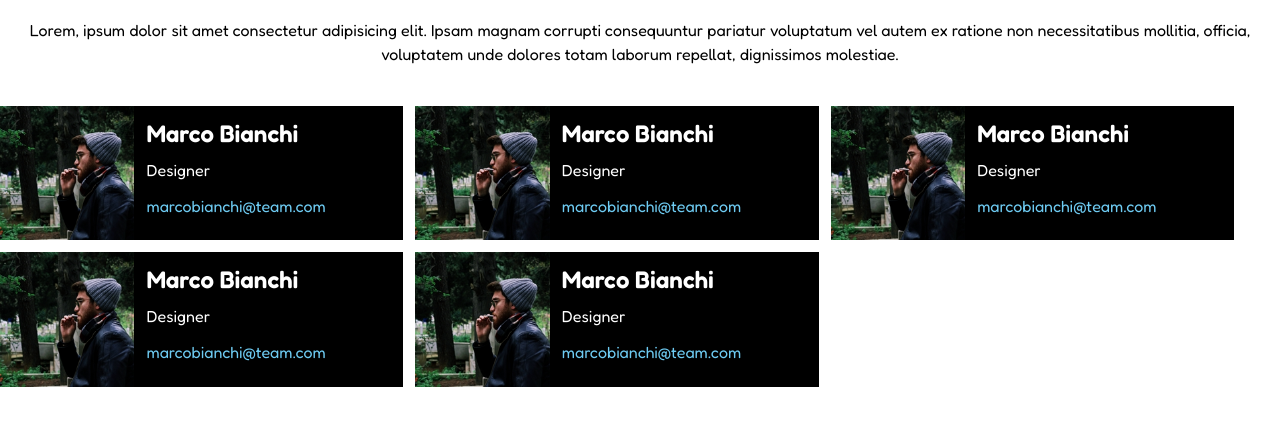
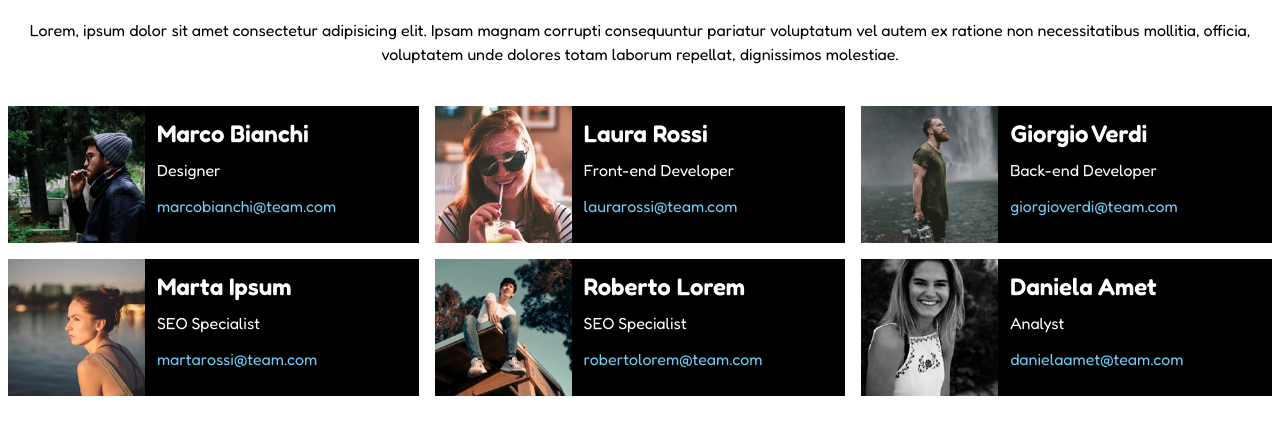
Before and after one commit to federicodececco/js-our-team, a plain HTML site: page index.html in a window 1280 px wide. Shown: the part 98-532 px from the top of the page. Drawn offline with nearby package versions, Linux system fonts and the light colour scheme.

Commit message:
add:script and some style

```diff
--- a/index.html
+++ b/index.html
@@ -29,55 +29,11 @@
       </p>
     </section>
     <main class="container mx-auto max-w-screen-xl">
-      <section class="flex flex-row flex-wrap gap-3">
-        <div class="flex bg-black">
-          <div class="basis-1/3">
-            <img src="./img/male1.png" alt="" />
-          </div>
-          <div class="p-3 text-white">
-            <h4 class="text-2xl font-semibold">Marco Bianchi</h4>
-            <p class="pt-2">Designer</p>
-            <p class="email pt-3">marcobianchi@team.com</p>
-          </div>
-        </div>
-        <div class="flex bg-black">
-            <div class="basis-1/3">
-              <img src="./img/male1.png" alt="" />
-            </div>
-            <div class="p-3 text-white">
-              <h4 class="text-2xl font-semibold">Marco Bianchi</h4>
-              <p class="pt-2">Designer</p>
-              <p class="email pt-3">marcobianchi@team.com</p>
-            </div>
-          </div>   <div class="flex bg-black">
-            <div class="basis-1/3">
-              <img src="./img/male1.png" alt="" />
-            </div>
-            <div class="p-3 text-white">
-              <h4 class="text-2xl font-semibold">Marco Bianchi</h4>
-              <p class="pt-2">Designer</p>
-              <p class="email pt-3">marcobianchi@team.com</p>
-            </div>
-          </div>   <div class="flex bg-black">
-            <div class="basis-1/3">
-              <img src="./img/male1.png" alt="" />
-            </div>
-            <div class="p-3 text-white">
-              <h4 class="text-2xl font-semibold">Marco Bianchi</h4>
-              <p class="pt-2">Designer</p>
-              <p class="email pt-3">marcobianchi@team.com</p>
-            </div>
-          </div>   <div class="flex bg-black">
-            <div class="basis-1/3">
-              <img src="./img/male1.png" alt="" />
-            </div>
-            <div class="p-3 text-white">
-              <h4 class="text-2xl font-semibold">Marco Bianchi</h4>
-              <p class="pt-2">Designer</p>
-              <p class="email pt-3">marcobianchi@team.com</p>
-            </div>
-          </div>
-      </section>
+      <!-- team cards -->
+      <section
+        class="flex flex-row flex-wrap justify-center gap-4"
+        id="teamCard"
+      ></section>
     </main>
 
     <script src="./script.js"></script>
--- a/script.js
+++ b/script.js
@@ -1,38 +1,60 @@
 const teamMembers = [
   {
-    name: "Marco Bianchi",
-    role: "Designer",
-    email: "marcobianchi@team.com",
-    img: "img/male1.png"
+    name: 'Marco Bianchi',
+    role: 'Designer',
+    email: 'marcobianchi@team.com',
+    img: 'img/male1.png',
   },
   {
-    name: "Laura Rossi",
-    role: "Front-end Developer",
-    email: "laurarossi@team.com",
-    img: "img/female1.png"
+    name: 'Laura Rossi',
+    role: 'Front-end Developer',
+    email: 'laurarossi@team.com',
+    img: 'img/female1.png',
   },
   {
-    name: "Giorgio Verdi",
-    role: "Back-end Developer",
-    email: "giorgioverdi@team.com",
-    img: "img/male2.png"
+    name: 'Giorgio Verdi',
+    role: 'Back-end Developer',
+    email: 'giorgioverdi@team.com',
+    img: 'img/male2.png',
   },
   {
-    name: "Marta Ipsum",
-    role: "SEO Specialist",
-    email: "martarossi@team.com",
-    img: "img/female2.png"
+    name: 'Marta Ipsum',
+    role: 'SEO Specialist',
+    email: 'martarossi@team.com',
+    img: 'img/female2.png',
   },
   {
-    name: "Roberto Lorem",
-    role: "SEO Specialist",
-    email: "robertolorem@team.com",
-    img: "img/male3.png"
+    name: 'Roberto Lorem',
+    role: 'SEO Specialist',
+    email: 'robertolorem@team.com',
+    img: 'img/male3.png',
   },
   {
-    name: "Daniela Amet",
-    role: "Analyst",
-    email: "danielaamet@team.com",
-    img: "img/female3.png"
-  }
-];
+    name: 'Daniela Amet',
+    role: 'Analyst',
+    email: 'danielaamet@team.com',
+    img: 'img/female3.png',
+  },
+]
+const cardSection = document.getElementById('teamCard')
+let sectionArray = ''
+const createCard = struct => {
+  const { name, role, email, img } = struct
+  const card = `<div class="flex bg-black basis-[calc(33.333%-1rem)] ">
+  <div class="basis-1/3">
+    <img src="./${img}" alt="" />
+  </div>
+  <div class="p-3 text-white">
+    <h4 class="text-2xl font-semibold">${name}</h4>
+    <p class="pt-2">${role}</p>
+    <p class="email pt-3">${email}</p>
+  </div>
+</div>`
+  return card
+}
+
+for (let i = 0; i < teamMembers.length; i++) {
+  sectionArray += createCard(teamMembers[i])
+}
+
+cardSection.innerHTML = sectionArray
```
